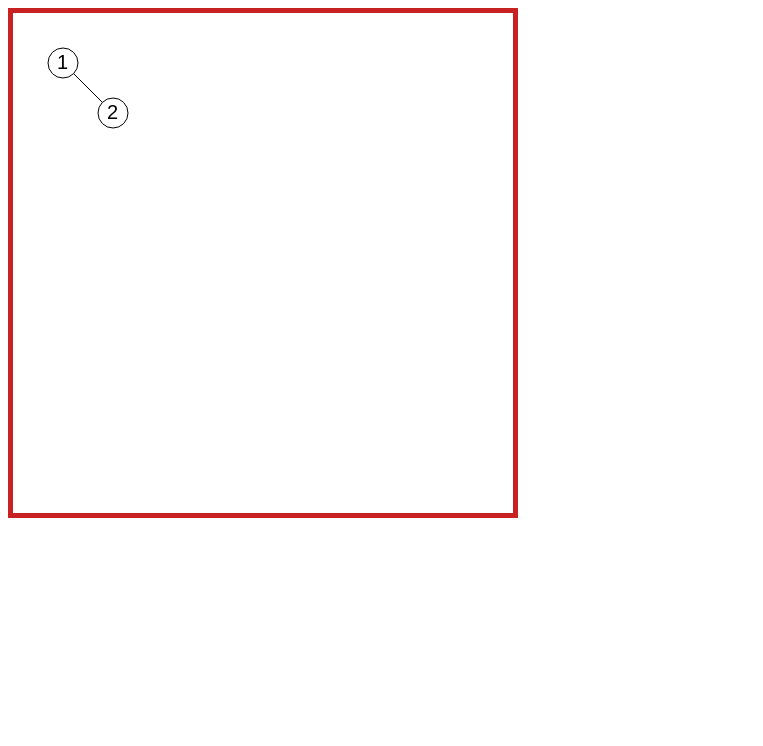
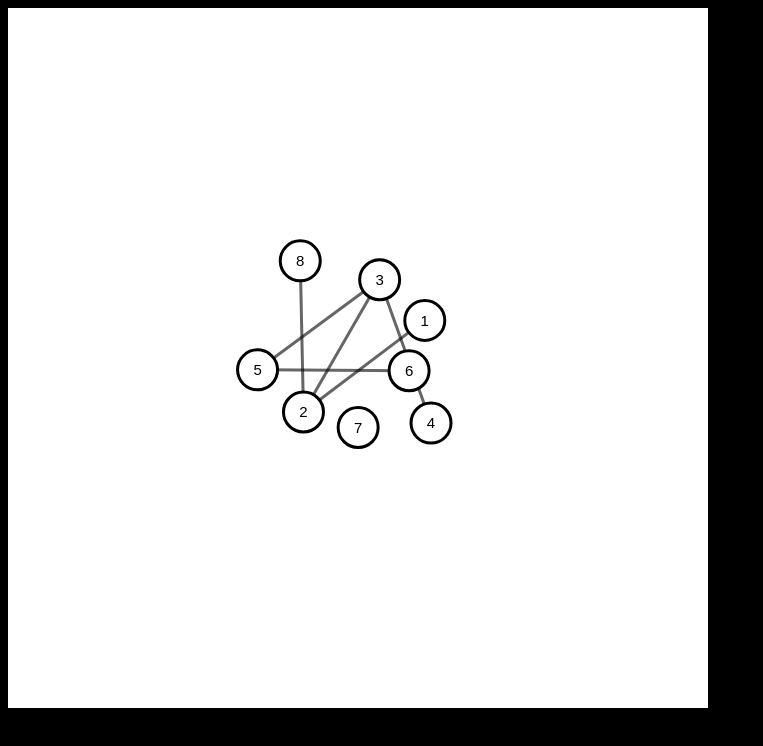
Before and after one commit to Avid-Day/graph-visualizer, a plain HTML site: page index.html in a window 1280 px wide. Shown: the whole page, without its empty margins (0-763 px from the left). Drawn offline with nearby package versions, Linux system fonts and the light colour scheme.

Commit message:
got it working...

```diff
--- a/index.html
+++ b/index.html
@@ -6,9 +6,8 @@
     <link rel="stylesheet" href="style.css">
   </head>
   <body>
-    <canvas id="canvas" height="500" width="500"></canvas>
-    <script src="setup.js"></script>
-    <script src="node_class.js"></script>
+    <svg width="700" height="700"></svg>
+    <script src="https://d3js.org/d3.v4.min.js"></script>
     <script src="main.js"></script>
   </body>
 </html>
--- a/main.js
+++ b/main.js
@@ -1,8 +1,127 @@
-// how to deal with self loops?
-let test_node = new Node(1, [], 50, 50);
-let test_node2 = new Node(2, [], 100, 100);
-test_node.node_adj = [test_node2];
+// CONSTANTS
+const SVG = d3.select("svg"),
+    WIDTH = SVG.attr("width"),
+    HEIGHT = SVG.attr("height");
+    RADIUS = 20;
 
-test_node.draw_edge();
-test_node.draw_node();
-test_node2.draw_node();
+// GRAPH DATA
+const graph = {
+  nodes: [
+    { name: 1 },
+    { name: 2 },
+    { name: 3 },
+    { name: 4 },
+    { name: 5 },
+    { name: 6 },
+    { name: 7 },
+    { name: 8 }
+  ],
+  links: [
+    { source: 1, target: 2 },
+    { source: 2, target: 3 },
+    { source: 3, target: 4 },
+    { source: 3, target: 5 },
+    { source: 5, target: 6 },
+    { source: 2, target: 8 }
+  ]
+};
+
+/*
+graph.nodes.push({name: "David"})
+console.log(graph.nodes[8]);
+*/
+
+// GRAPH SIMULATION
+let simulation = d3
+  .forceSimulation(graph.nodes)
+  .force(
+    "link",
+    d3
+      .forceLink()
+      .id(function(d) {
+        return d.name;
+      })
+      .distance(150)
+      .links(graph.links)
+  )
+  .force("charge", d3.forceManyBody().strength(-30))
+  .force("center", d3.forceCenter(WIDTH / 2, HEIGHT / 2))
+  .on("tick", ticked);
+
+// EDGE AND NODE BEHAVIOUR/PROPERTIES
+let link = SVG
+  .append("g")
+  .attr("class", "links")
+  .selectAll("line")
+  .data(graph.links)
+  .enter()
+  .append("line")
+  .attr("stroke-WIDTH", function(d) {
+    return 3;
+  });
+
+let node = SVG
+  .append("g")
+  .attr("class", "nodes")
+  .selectAll("circle")
+  .data(graph.nodes)
+  .enter().append("g")
+  .call(          // call here so we apply force to group 'g'. Otherwise a stutter will occur.
+    d3
+      .drag()
+      .on("start", dragstarted)
+      .on("drag", dragged)
+      .on("end", dragended)
+  );
+
+  // Attach circle to group
+  node.append("circle")
+  .attr("r", RADIUS)
+  .attr("fill", function(d) {
+    return "white";
+  });
+
+  // attach text to group
+  node.append("text")
+      .attr("x", 0)
+      .attr("dy", ".35em")
+      .attr("text-anchor", "middle")
+      .text(function(d) { return d.name; });
+
+
+function ticked() {
+  link
+    .attr("x1", function(d) {
+      return d.source.x;
+    })
+    .attr("y1", function(d) {
+      return d.source.y;
+    })
+    .attr("x2", function(d) {
+      return d.target.x;
+    })
+    .attr("y2", function(d) {
+      return d.target.y;
+    });
+    node
+        .attr("transform", function(d) {
+          return "translate(" + Math.max(RADIUS, Math.min(WIDTH - RADIUS, d.x)) + "," + Math.max(RADIUS, Math.min(HEIGHT - RADIUS, d.y)) + ")";
+        })
+}
+
+function dragstarted(d) {
+  if (!d3.event.active) simulation.alphaTarget(0.3).restart();
+  d.fx = d.x;
+  d.fy = d.y;
+}
+
+function dragged(d) {
+  d.fx = d3.event.x;
+  d.fy = d3.event.y;
+}
+
+function dragended(d) {
+  if (!d3.event.active) simulation.alphaTarget(0);
+  d.fx = null;
+  d.fy = null;
+}
--- a/node_class.js
+++ /dev/null
@@ -1,61 +0,0 @@
-class Node {
-  constructor(id, adj, x, y) {
-    this.id = id;
-    this.adj = adj;
-    this.x = x;
-    this.y = y;
-  }
-
-  get node_id() {
-    return this.id;
-  }
-
-  get node_adj() {
-    return this.adj;
-  }
-
-  get x_pos() {
-    return this.x;
-  }
-
-  get y_pos() {
-    return this.y;
-  }
-
-  set node_id(id) {
-    this.id = id;
-  }
-
-  set node_adj(adj) {
-    this.adj = adj;
-  }
-
-  set x_pos(x) {
-    this.x = x;
-  }
-
-  set y_pos(y) {
-    this.y = y;
-  }
-
-  draw_node() {
-    ctx.beginPath();
-    ctx.arc(this.x, this.y, 15, 0, Math.PI * 2, true);
-    ctx.fillStyle = "#ffffff";
-    ctx.fill();
-    ctx.fillStyle = "#000000";
-    ctx.fillText(this.id, this.x - 6, this.y + 6);
-    ctx.lineWidth = 1;
-    ctx.stroke();
-  }
-
-  draw_edge() {
-    for (let i = 0; i < this.adj.length; i++) {
-      ctx.beginPath();
-      ctx.moveTo(this.x, this.y);
-      ctx.lineTo(this.adj[i].x_pos, this.adj[i].y_pos);
-      //ctx.lineTo(i.x_pos, i.y_pos);
-      ctx.stroke();
-    }
-  }
-}
--- a/setup.js
+++ /dev/null
@@ -1,8 +0,0 @@
-const TEXT_HEIGHT = 20;
-
-let canvas = document.getElementById("canvas");
-let ctx = canvas.getContext("2d");
-ctx.font = "20px Arial";
-
-// let textWidth = ctx.measureText("1").width;
-// let textDiag = Math.atan(TEXT_HEIGHT / textWidth);
--- a/style.css
+++ b/style.css
@@ -1,3 +1,24 @@
-canvas {
-  border: 5px solid #c82124;
+body {
+  background-color: black;
 }
+
+svg {
+  position: fixed;
+  background-color: white;
+}
+
+.links line {
+  stroke: black;
+  stroke-opacity: 0.6;
+  stroke-width: 3px;
+}
+
+.nodes circle {
+  stroke: black;
+  stroke-width: 3px;
+}
+
+text {
+  font-family: sans-serif;
+  font-size: 15px;
+}
```
